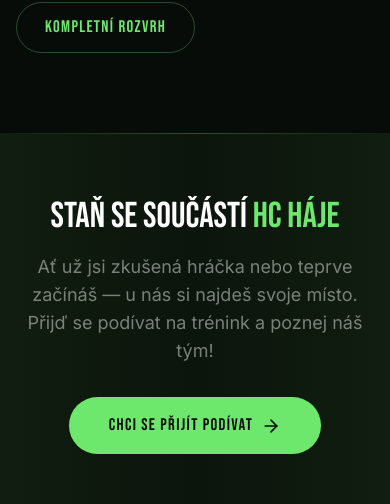
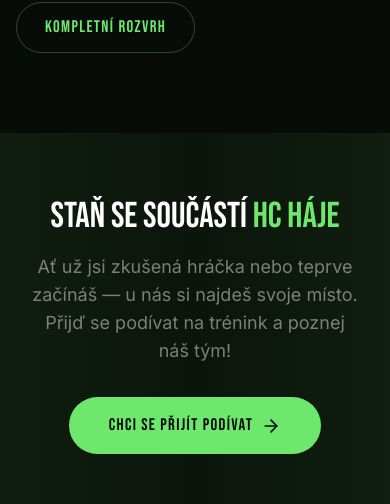
Before and after one commit to jakub245/hchaje-web, a React (Vite) app: page / in a window 390 px wide. Shown: the part 4036-4540 px from the top of the page. Built offline with nearby package versions, Linux system fonts and the light colour scheme.

Commit message:
Update shared.tsx

```diff
--- a/src/app/components/shared.tsx
+++ b/src/app/components/shared.tsx
@@ -166,9 +166,8 @@
   return (
     <section className="relative py-16 lg:py-20 overflow-hidden">
       <div className="absolute inset-0 bg-gradient-to-r from-[#6EE76D]/8 via-[#6EE76D]/4 to-[#6EE76D]/8" />
-      <div className="absolute top-0 left-0 w-full h-px bg-gradient-to-r from-transparent via-[#6EE76D]/30 to-transparent" />
       <div className="absolute bottom-0 left-0 w-full h-px bg-gradient-to-r from-transparent via-[#6EE76D]/30 to-transparent" />
-      <div className="relative max-w-4xl mx-auto px-4 sm:px-6 lg:px-8 text-center">
+      <div className="relative max-w-4xl mx-auto px-8 sm:px-12 lg:px-16 text-center">
         <h2 className="text-4xl lg:text-5xl text-white uppercase mb-4" style={{ fontFamily: bebas }}>
           Staň se součástí{" "}
           <span className="text-[#6EE76D]">HC Háje</span>
```
